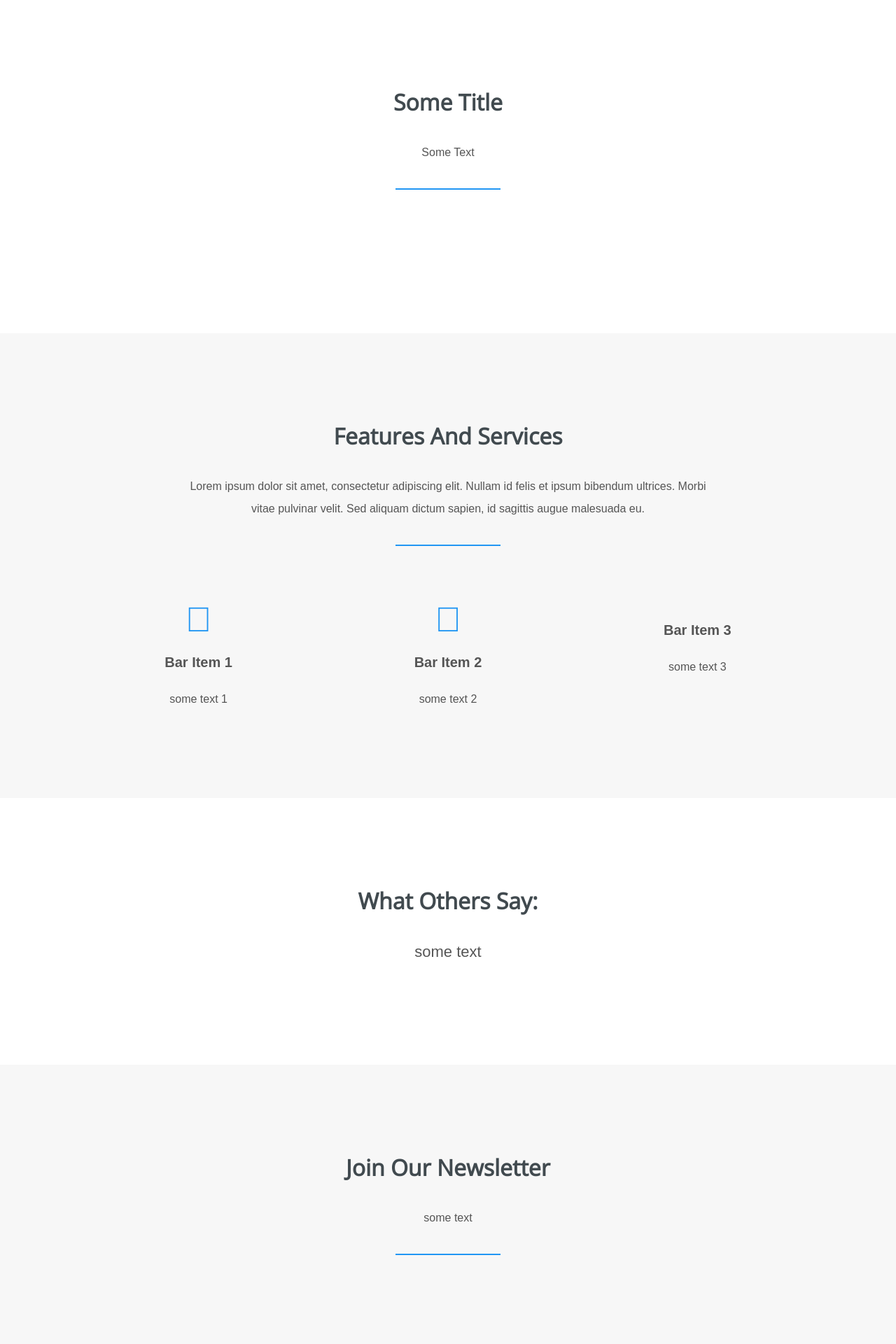
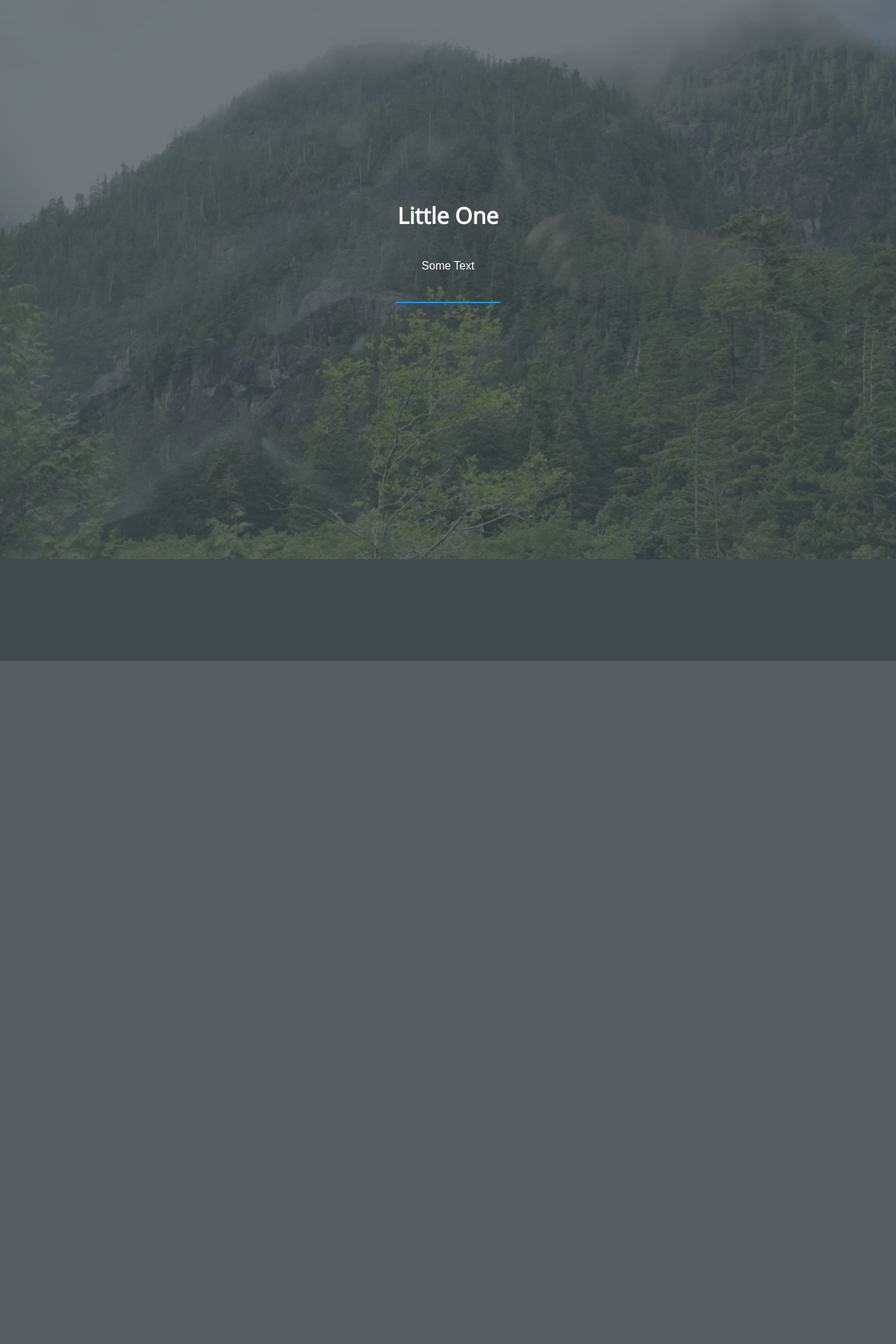
Before and after one commit to DanWicks/wicks.pictures, a PHP site: page / in a window 1280 px wide. Shown: the part 801-2721 px from the top of the page at 70% size. After the commit the page ends 1745 px from the top, so only its background shows below. Run offline with PHP 8.4, Linux system fonts and the light colour scheme.

Commit message:
Added pictures for background made sections scroll to by button at the top left

```diff
--- a/assets/css/styles.css
+++ b/assets/css/styles.css
@@ -71,13 +71,15 @@ section{
 }
 
 section h3.title{
-	color: #414a4f;
+	color: #white;
 	text-transform: capitalize;
 	font: bold 32px 'Open Sans', sans-serif;
 	margin-bottom: 35px;
 	text-align: center;
 }
-
+.background-image > .title {
+	color: white;
+}
 section p{
 	max-width: 800px;
 	text-align: center;
@@ -153,19 +155,19 @@ header nav li:last-child{
 
 
 /*----------------
- 	Hero Section
+ 	picturebg Section
 ----------------*/
 
-.hero{
+.picturebg{
 	position: relative;
 	justify-content: center;
 	min-height: 100vh;
 	color: #fff;
 	text-align: center;
-	color: black;
+	/* color: black; */
 }
 
-.hero .background-image{
+.picturebg .background-image{
 	position: absolute;
 	top: 0;
 	left: 0;
@@ -174,9 +176,10 @@ header nav li:last-child{
 	background-size: cover;
 	background-color: #2196F3;
 	z-index: -1;
+	color: white;
 }
 
-.hero .background-image:after{
+.background-image:after{
 	content: '';
 	position: absolute;
 	top: 0;
@@ -187,35 +190,35 @@ header nav li:last-child{
 	opacity: 0.75;
 }
 
-.hero h1{
+.picturebg h1{
 	font: bold 60px 'Open Sans', sans-serif;
 	margin-bottom: 15px;
 }
 
-.hero h3{
+.picturebg h3{
 	font: normal 28px 'Open Sans', sans-serif;
 	margin-bottom: 40px;
 }
 
-.hero a.btn{
+.picturebg a.btn{
 	padding: 20px 46px;
 }
 
 @media (max-width: 800px){
 
-	.hero{
+	.picturebg{
 		min-height: 600px;
 	}
 
-	.hero h1{
+	.picturebg h1{
 		font-size: 48px;
 	}
 
-	.hero h3{
+	.picturebg h3{
 		font-size: 24px;
 	}
 
-	.hero a.btn{
+	.picturebg a.btn{
 		padding: 15px 40px;
 	}
 
--- a/index.html
+++ b/index.html
@@ -8,7 +8,7 @@
   <title>wicks.pictures</title>
 
   <link href="https://fonts.googleapis.com/css?family=Open+Sans" rel="stylesheet">
-  <link href="https://fonts.googleapis.com/css?family=Quicksand" rel="stylesheet">
+  <!-- <link href="https://fonts.googleapis.com/css?family=Quicksand" rel="stylesheet"> -->
   <link rel="stylesheet" href="assets/css/fontawesome.min.css">
   <link rel="stylesheet" href="assets/css/styles.css">
 
@@ -17,35 +17,33 @@
 <body>
 
   <header>
-    <h2><a href="#">Website Logo</a></h2>
+    <!-- <h2><a href="#">Website Logo</a></h2> -->
     <nav>
-      <li><a href="#">Home</a></li>
-      <li><a href="#">Products</a></li>
-      <li><a href="#">About</a></li>
-      <li><a href="#">Contacts</a></li>
+      <li><a href="#" id="tripsNavItem">Trips</a></li>
+      <li><a href="#" id="littleOnesNavItem">Little One</a></li>
     </nav>
   </header>
 
 
-  <section class="hero">
-    <!-- <div class="background-image" style="background-image: url(assets/img/hero.jpg);"></div> -->
-    <h1>Hi honey, feel better, love you.</h1>
-    <h3>you're cute.</h3>
+  <section class="picturebg" id="tripsSection">
+    <div class="background-image" style="background-image: url(assets/images/oasis.jpg);"></div>
+    <h1>across Canada...</h1>
   </section>
 
 
-  <section class="our-work">
-    <h3 class="title">Some Title</h3>
+  <section class="picturebg" id="littleOnesSection">
+    <div class="background-image" style="background-image: url(assets/images/misty_mountains.jpg);"></div>
+    <h3 class="title">Little One</h3>
     <p>Some Text</p>
     <hr>
-
-    <ul class="grid">
+    <!-- <ul class="grid"> -->
       <!-- <li class="small" style="background-image: url(assets/img/coast.jpg);"></li>			 -->
-      </div>
+    <!-- </ul> -->
+    </div>
   </section>
 
 
-  <section class="features">
+  <!-- <section class="features">
     <h3 class="title">Features and services</h3>
     <p>Lorem ipsum dolor sit amet, consectetur adipiscing elit. Nullam id felis et ipsum bibendum ultrices. Morbi vitae pulvinar velit. Sed aliquam dictum sapien, id sagittis augue malesuada eu.</p>
     <hr>
@@ -67,33 +65,62 @@
         <p>some text 3</p>
       </li>
       </div>
-  </section>
+  </section> -->
 
 
-  <section class="reviews">
+  <!-- <section class="reviews">
     <h3 class="title">What others say:</h3>
 
     <p class="quote">some text</p>
     <p class="author"></p>
-  </section>
+  </section> -->
 
 
-  <section class="contact">
+  <!-- <section class="contact">
     <h3 class="title">Join our newsletter</h3>
     <p>some text</p>
     <hr>
-  </section>
+  </section> -->
 
   <footer>
     <ul>
-      <li><a href="#"><i class="fa fa-twitter-square"></i></a></li>
+      <!-- <li><a href="#"><i class="fa fa-twitter-square"></i></a></li>
       <li><a href="#"><i class="fa fa-facebook-square"></i></a></li>
       <li><a href="#"><i class="fa fa-snapchat-square"></i></a></li>
       <li><a href="#"><i class="fa fa-pinterest-square"></i></a></li>
-      <li><a href="#"><i class="fa fa-github-square"></i></a></li>
+      <li><a href="#"><i class="fa fa-github-square"></i></a></li> -->
     </ul>
   </footer>
 
 </body>
+<script>
+  function animate(elem, time) {
+    if (!elem) return;
+    var to = elem.offsetTop;
+    var from = window.scrollY;
+    var start = new Date().getTime(),
+      timer = setInterval(function() {
+        var step = Math.min(1, (new Date().getTime() - start) / time);
+        window.scrollTo(0, (from + step * (to - from)) + 1);
+        if (step == 1) {
+          clearInterval(timer);
+        };
+      }, 25);
+    window.scrollTo(0, (from + 1));
+  }
+
+  function scrollToMyEleID(id) {
+    animate(document.getElementById(id), 150);
+  }
+
+  document.getElementById('tripsNavItem').addEventListener("click", function() {
+    scrollToMyEleID('tripsSection');
+  });
+  document.getElementById('littleOnesNavItem').addEventListener("click", function() {
+    scrollToMyEleID('littleOnesSection');
+  });
+</script>
+<script>
+</script>
 
 </html>
```
Also changed, not shown: assets/images/misty_mountains.jpg (added), 1 other file.
